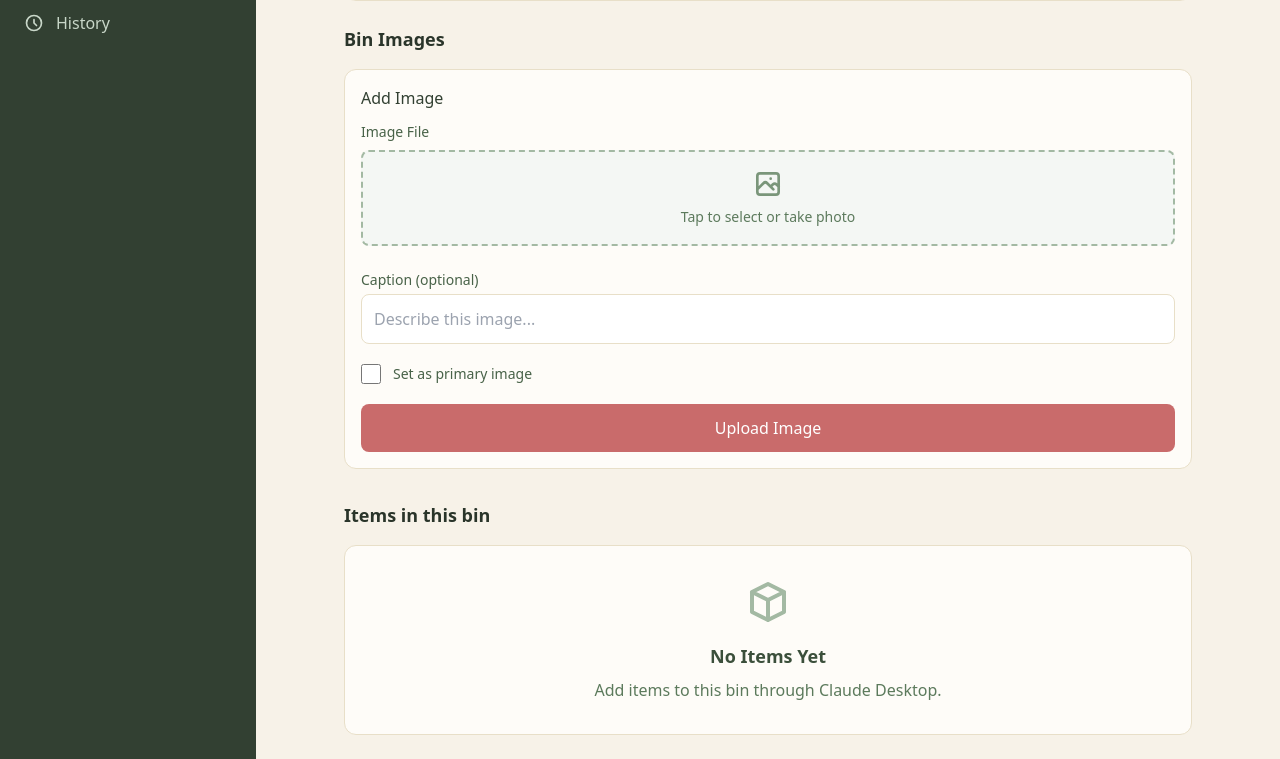
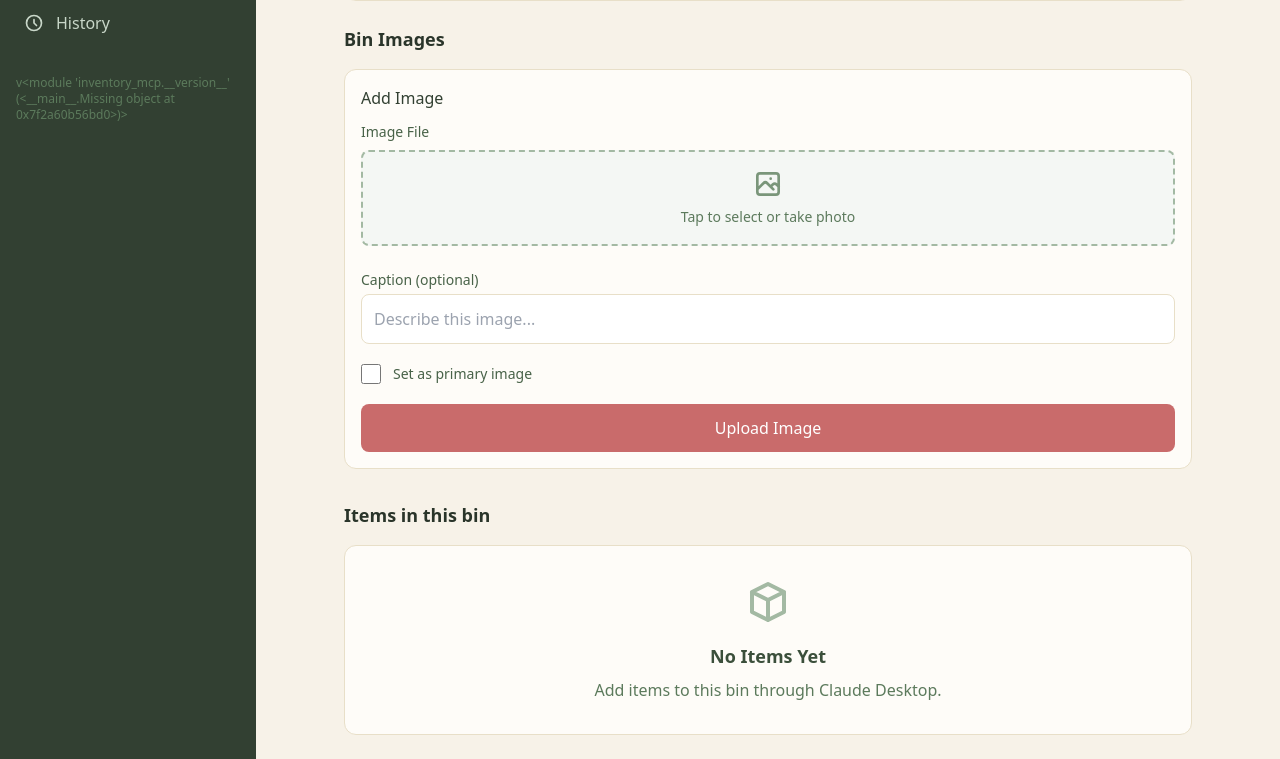
Before and after one commit to rmaxseiner/protea, a FastAPI app: template src/inventory_mcp/web/templates/bin.html in a window 1280 px wide. Shown: the part 185-944 px from the top of the page. Run offline with FastAPI, Linux system fonts and the light colour scheme; the template is opened without the code that fills it, so the values that code supplies are empty; parts of the project's set-up code (start-up, migrations or seed data) failed here and were passed over; some libraries are stand-ins or nearby versions.

Commit message:
Add version number to sidebar
- Bump version to 0.2.0
- Add app_version as Jinja2 template global
- Display version in sidebar footer for easy verification

Co-Authored-By: Claude Opus 4.5 <noreply@anthropic.com>

```diff
--- a/src/inventory_mcp/__init__.py
+++ b/src/inventory_mcp/__init__.py
@@ -1,3 +1,3 @@
 """Inventory MCP Server - Physical inventory management with vision support."""
 
-__version__ = "0.1.0"
+__version__ = "0.2.0"
--- a/src/inventory_mcp/web/app.py
+++ b/src/inventory_mcp/web/app.py
@@ -7,6 +7,7 @@ from fastapi import FastAPI
 from fastapi.staticfiles import StaticFiles
 from fastapi.templating import Jinja2Templates
 
+from inventory_mcp import __version__
 from inventory_mcp.config import settings
 from inventory_mcp.db.connection import Database
 from inventory_mcp.services.image_store import ImageStore
@@ -19,6 +20,7 @@ STATIC_DIR = WEB_DIR / "static"
 
 # Global templates instance
 templates = Jinja2Templates(directory=str(TEMPLATES_DIR))
+templates.env.globals["app_version"] = __version__
 
 
 @asynccontextmanager
--- a/src/inventory_mcp/web/templates/base.html
+++ b/src/inventory_mcp/web/templates/base.html
@@ -107,6 +107,11 @@
                     History
                 </a>
             </nav>
+
+            <!-- Version footer -->
+            <div class="px-4 py-3 text-xs text-fynbos-500">
+                v{{ app_version }}
+            </div>
         </aside>
 
         <!-- Main Content -->
```
